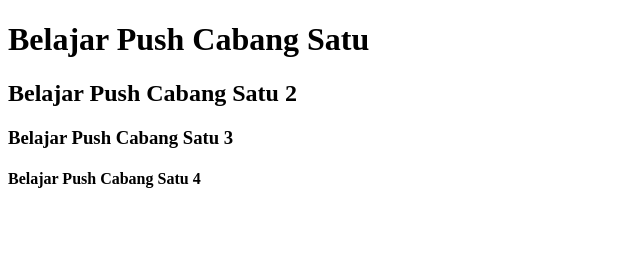
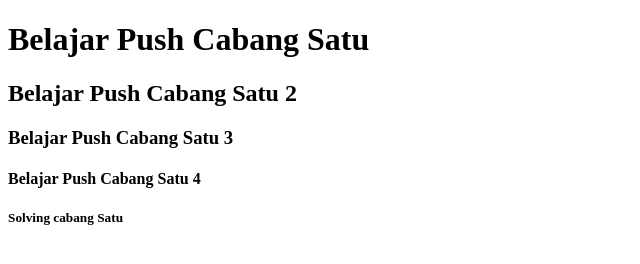
Before and after one commit to ahmadzakiarozi/belajar-niomic, a plain HTML site: page header.html in a window 1280 px wide. Shown: the whole page, without its empty margins (0-640 px from the left). Drawn offline with Linux system fonts and the light colour scheme.

Commit message:
Solving New Branch

```diff
--- a/header.html
+++ b/header.html
@@ -9,6 +9,7 @@
     <h2>Belajar Push Cabang Satu 2</h2>
     <h3>Belajar Push Cabang Satu 3</h3>
     <h4>Belajar Push Cabang Satu 4</h4>
+    <h5>Solving cabang Satu</h5>
 
 
   </body>
```
